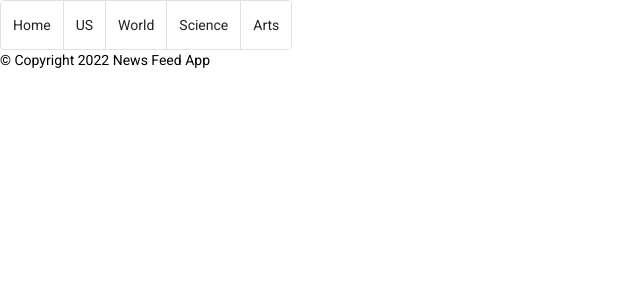
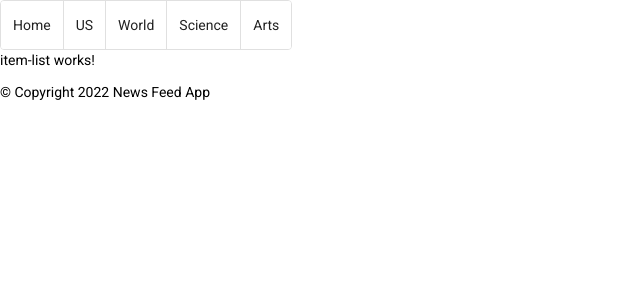
Before and after one commit to 6895mahfuzgit/news-feed-app, an Angular app: page / in a window 1280 px wide. Shown: the top 300 px of the page, without its empty margins (0-640 px from the left). Built offline with nearby package versions, Linux system fonts and the light colour scheme.

Commit message:
Added item list component

```diff
--- a/src/app/app.component.html
+++ b/src/app/app.component.html
@@ -1,3 +1,4 @@
 <app-top-menu-bar></app-top-menu-bar>
-<router-outlet></router-outlet>
+<!-- <router-outlet></router-outlet> -->
+<app-item-list></app-item-list>
 <app-footer></app-footer>
--- a/src/app/app.module.ts
+++ b/src/app/app.module.ts
@@ -10,13 +10,15 @@ import { FooterComponent } from './footer/footer.component';
 import { HttpClientModule } from '@angular/common/http';
 import { ServiceWorkerModule } from '@angular/service-worker';
 import { environment } from '../environments/environment';
+import { ItemListComponent } from './item-list/item-list.component';
 
 
 @NgModule({
   declarations: [
     AppComponent,
     TopMenuBarComponent,
-    FooterComponent
+    FooterComponent,
+    ItemListComponent
   ],
   imports: [
     BrowserModule,
--- /dev/null
+++ b/src/app/item-list/item-list.component.html
@@ -0,0 +1 @@
+<p>item-list works!</p>
--- /dev/null
+++ b/src/app/item-list/item-list.component.ts
@@ -0,0 +1,15 @@
+import { Component, OnInit } from '@angular/core';
+
+@Component({
+  selector: 'app-item-list',
+  templateUrl: './item-list.component.html',
+  styleUrls: ['./item-list.component.css']
+})
+export class ItemListComponent implements OnInit {
+
+  constructor() { }
+
+  ngOnInit(): void {
+  }
+
+}
```
Also changed, not shown: src/app/item-list/item-list.component.css (added), 1 other file (tests, documents, lock files or other folders).
